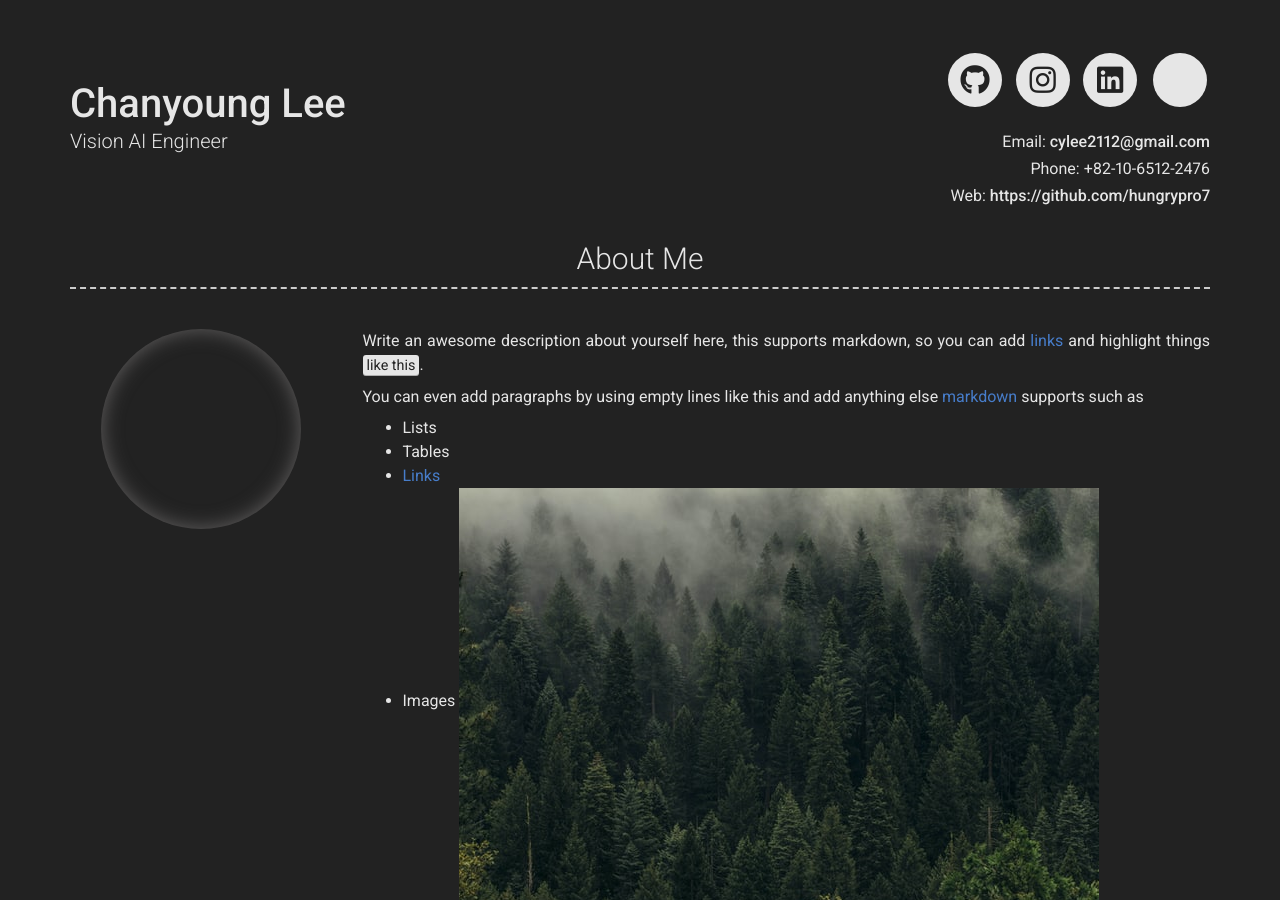
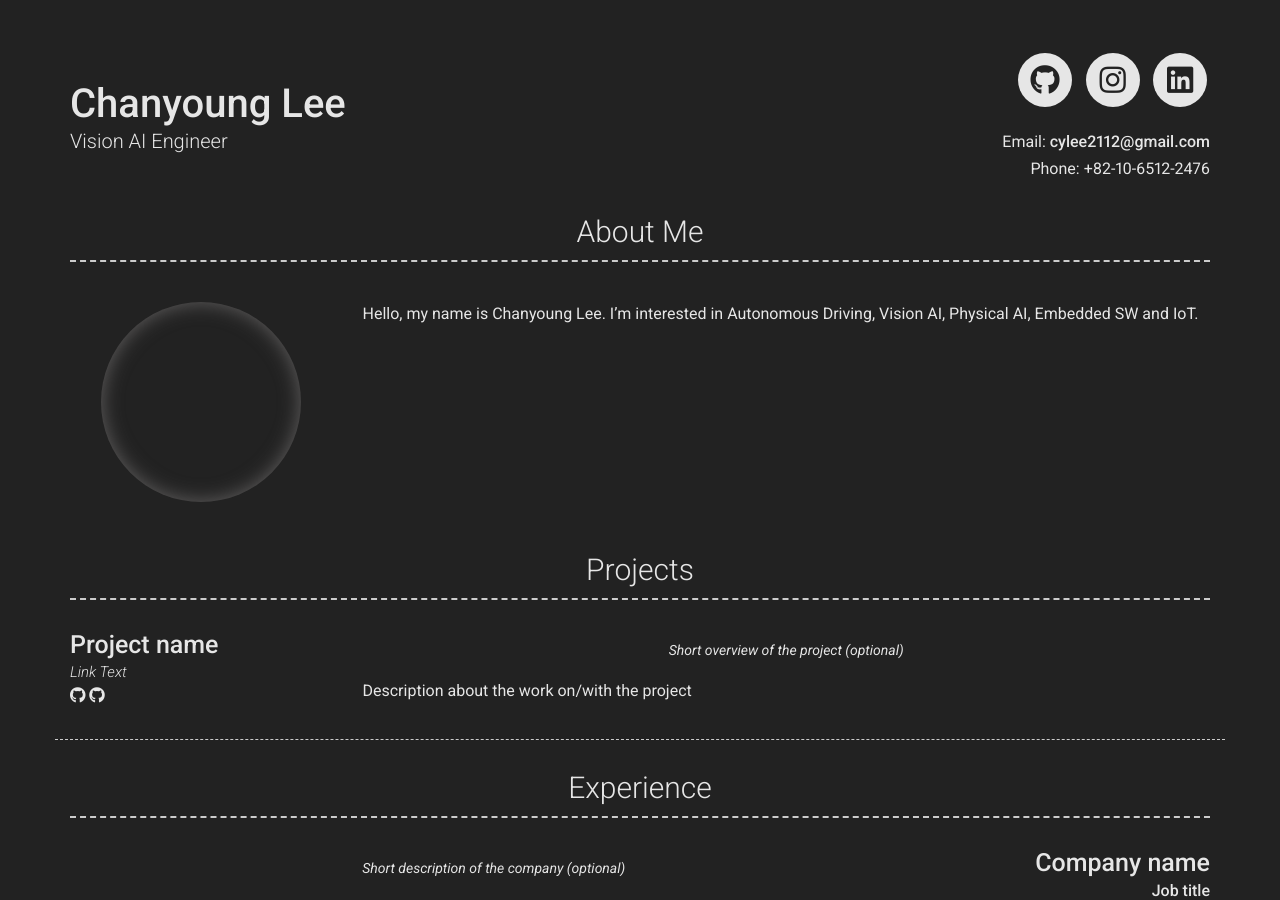
Before and after one commit to hungrypro7/hungrypro7.github.io, a Jekyll site: the page built from index.md, in a window 1280 px wide and 900 px high. Built offline with Jekyll 4.4.1, drawn with Linux system fonts in a browser that asks for light colours; nearby versions of some CDN libraries.

Commit message:
add my info

```diff
--- a/_config.yml
+++ b/_config.yml
@@ -12,7 +12,7 @@ email: cylee2112@gmail.com
 # email_title: Email (Email title override)
 phone: +82-10-6512-2476
 # phone_title: Phone (Phone title override)
-website: https://github.com/hungrypro7
+# website: https://github.com/hungrypro7
 # website_title: Web (Website title override)
 
 # Dark Mode (true/false/never)
@@ -34,10 +34,10 @@ linkedin_username: chanyoung-lee-784963232
 #googlescholar_username: D847cGsAAAAJ
 
 # Additional icon links
-additional_links:
-- title: Link name
-  icon: Font Awesome brand icon name (eg. fab fa-twitter) (https://fontawesome.com/icons?d=gallery&s=brands&m=free)
-  url: Link url (eg. https://google.com)
+#additional_links:
+#- title: Link name
+#  icon: Font Awesome brand icon name (eg. fab fa-twitter) (https://fontawesome.com/icons?d=gallery&s=brands&m=free)
+#  url: Link url (eg. https://google.com)
 # - title: another link
 #   icon: font awesome brand icon name (eg. fab fa-twitter) (https://fontawesome.com/icons?d=gallery&s=brands&m=free)
 #   url: Link url (eg. https://google.com)
@@ -50,15 +50,13 @@ additional_links:
 
 # About Section
 # about_title: About Me (Use this to override about section title)
-about_profile_image: Directory of profile image (eg. images/profile.jpg)
+about_profile_image: Directory of profile image (eg. images/cyl_photo.jpg)
 about_content: | # this will include new lines to allow paragraphs
-  Write an awesome description about yourself here, this supports markdown, so you can add [links](http://foobar.com) and highlight things <mark>like this</mark>.
+  Hello, my name is Chanyoung Lee.
+  I'm interested in Autonomous Driving, Vision AI, Physical AI, Embedded SW and IoT.
 
-  You can even add paragraphs by using empty lines like this and add anything else [markdown](https://www.markdownguide.org/getting-started#what-is-markdown) supports such as
-    - Lists
-    - Tables
-    - <a href="google.com">Links</a>
-    - Images ![alt text](/images/landscape-trees.jpg "Trees")
+#    - <a href="google.com">Links</a>
+#    - Images ![alt text](/images/landscape-trees.jpg "Trees")
 
 content:
   - title: Projects # Title for the section
```
Also changed, not shown: 1 other file.
